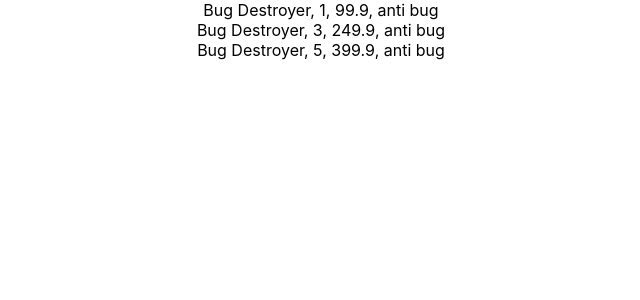
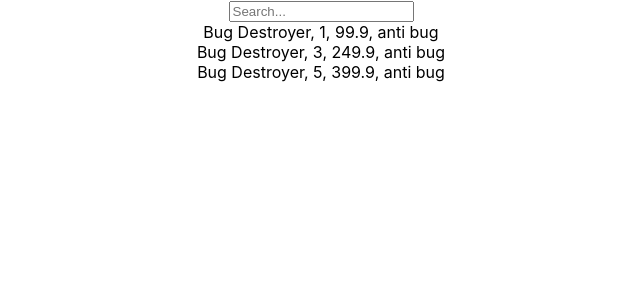
Before and after one commit to arsl11/drug-searcher, a React (Create React App) app: page / in a window 1280 px wide. Shown: the top 300 px of the page, without its empty margins (319-959 px from the left). Built offline with nearby package versions, Linux system fonts and the light colour scheme.

Commit message:
Add searching filter

```diff
--- a/package.json
+++ b/package.json
@@ -12,6 +12,7 @@
     "react-router-dom": "^5.3.0",
     "react-scripts": "4.0.3",
     "redux": "^4.1.1",
+    "redux-form": "^8.3.7",
     "reselect": "^4.0.0",
     "web-vitals": "^1.0.1"
   },
--- a/src/components/drugs/Drugs.js
+++ b/src/components/drugs/Drugs.js
@@ -1,8 +1,31 @@
 import Drug from "./Drug";
+import {Field, reduxForm} from "redux-form";
+import {useState} from "react";
+
+const SearchForm = (props) => {
+    return (
+        <div>
+            <form onChange={props.change}>
+                <Field component='input' name='inputDrugName' placeholder='Search...' />
+            </form>
+        </div>
+    );
+}
+
+export const SearchDrugForm = reduxForm({form: 'searchDrugForm'})(SearchForm);
 
 const Drugs = (props) => {
 
-    let drugs = props.drugs.map( d => <Drug key={d.id} id={d.id}
+    let [value, setValue] = useState('');
+
+    let filteredDrugs = props.drugs.filter(drug => {
+        if (value == undefined){
+            value = ''
+        }
+        return drug.name.toLowerCase().includes(value.toLowerCase());
+    })
+
+    let drugs = filteredDrugs.map( d => <Drug key={d.id} id={d.id}
                                             name={d.name}
                                             liter={d.liter}
                                             price={d.price}
@@ -10,6 +33,7 @@ const Drugs = (props) => {
 
     return (
         <div className='drugs'>
+            <SearchDrugForm onChange={(values) => setValue(values.inputDrugName)}/>
             {drugs}
         </div>
     );
--- a/src/redux/store.js
+++ b/src/redux/store.js
@@ -1,8 +1,10 @@
 import {combineReducers, createStore} from "redux";
 import drugsReducer from "./reducers/drugs-reducer";
+import { reducer as formReducer} from 'redux-form'
 
 let reducers = combineReducers({
    drugsPage: drugsReducer,
+   form: formReducer
 });
 
 let store = createStore(reducers);
```
Also changed, not shown: src/redux/selectors/drugs-selector.js (line endings or trailing spaces), 1 other file (tests, documents, lock files or other folders).
